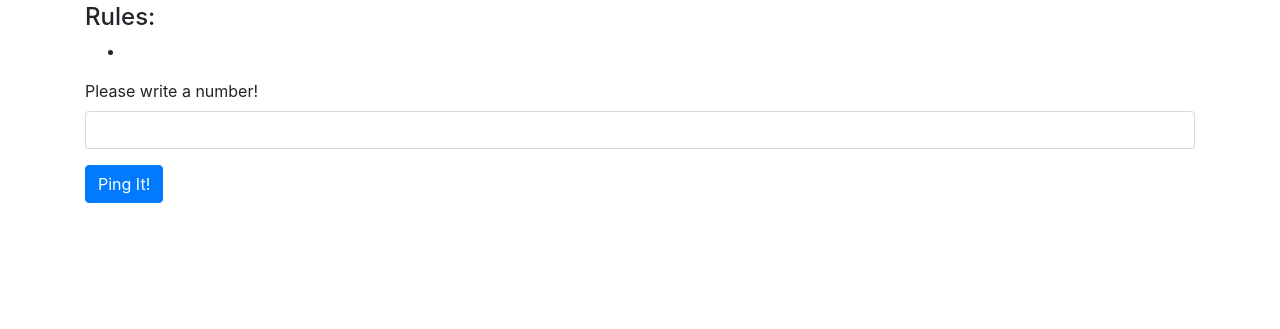
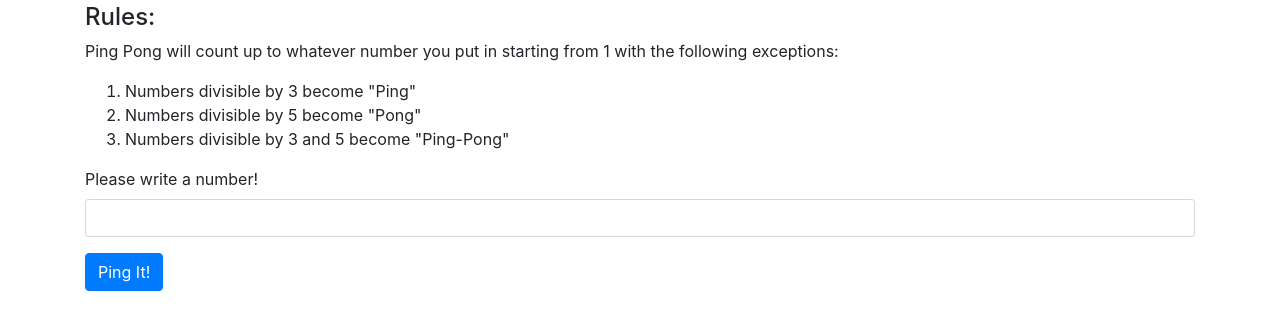
Before and after one commit to ngottlieb87/pingPong, a plain HTML site: page index.html in a window 1280 px wide. Shown: the part 251-580 px from the top of the page. Drawn offline with Linux system fonts and the light colour scheme.

Commit message:
add rules to html

```diff
--- a/index.html
+++ b/index.html
@@ -15,9 +15,12 @@
       <div class="rules">
         <h2>Lets Do This!</h2>
         <h4>Rules:</h4>
-        <ul>
-          <li>
-        </ul>
+        <p>Ping Pong will count up to whatever number you put in starting from 1 with the following exceptions:</p>
+        <ol>
+          <li>Numbers divisible by 3 become "Ping"</li>
+          <li>Numbers divisible by 5 become "Pong"</li>
+          <li>Numbers divisible by 3 and 5 become "Ping-Pong"</li>
+        </ol>
       </div>
       <form id="pingPong">
         <div class="form-group">
```
